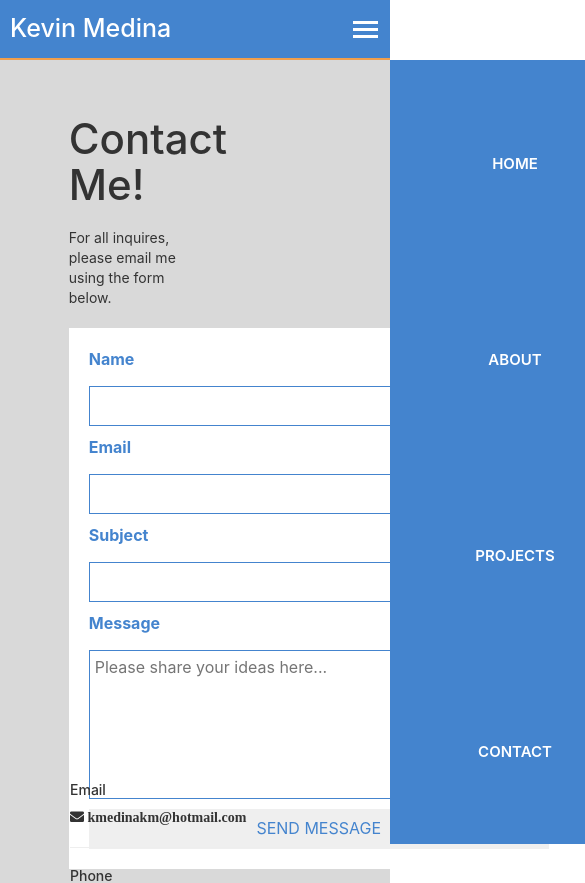
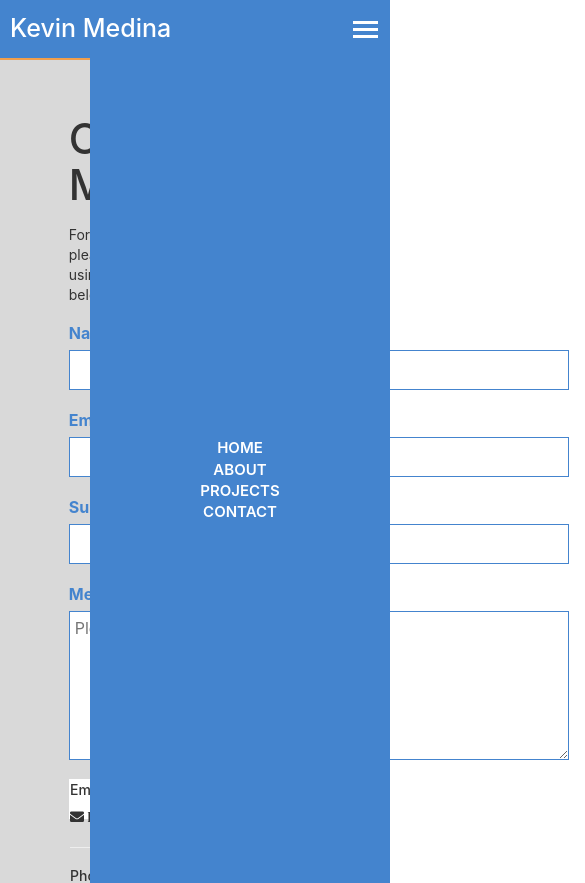
Before and after one commit to kevmedina/portfolio, a React (Create React App) app: page /contact in a window 390 px wide. Shown: the top 883 px of the page, 585 px wide, since content can reach past the window. Built offline with nearby package versions, Linux system fonts and the light colour scheme.

Commit message:
update the responsive navbar

```diff
--- a/src/components/Contact/Contact.css
+++ b/src/components/Contact/Contact.css
@@ -12,8 +12,6 @@
 .contact-container form {
   min-width: 500px;
   font-size: 16px;
-  background-color: #ffffff;
-  padding: 20px;
 }
 
 .contact-container form div {
@@ -35,13 +33,13 @@
 }
 
 .contact-form-container p {
-  margin: 20px 0;
+  margin: 1.2em 0;
 }
 
 .contact-container input {
   width: 100%;
   height: 40px;
-  margin: 10px 0;
+  margin-bottom: 1.2em;
   padding: 5px;
   border: 1px solid var(--blue);
 }
@@ -54,7 +52,7 @@
   width: 100%;
   border: none;
   padding: 5px;
-  margin: 10px 0;
+  margin-bottom: 1.2em;
   border: 1px solid var(--blue);
 }
 
@@ -63,6 +61,7 @@
   height: 40px;
   border: none;
   padding: 5px;
+  background-color: #ffffff;
   color: var(--blue);
 }
 
--- a/src/components/Navbar/Navbar.css
+++ b/src/components/Navbar/Navbar.css
@@ -1,5 +1,5 @@
 nav {
-  width: 100vw;
+  width: 100%;
   height: 60px;
   position: relative;
   background-color: var(--blue);
@@ -16,25 +16,15 @@ nav h1 {
   font-size: 2.5rem;
 }
 
-.nav-links {
-  width: 400px;
-  background-color: var(--blue);
-}
-
-.nav-links ul {
+nav ul {
+  margin: 0;
+  height: 100%;
   display: flex;
   align-items: center;
   justify-content: center;
   list-style: none;
-}
-
-.nav-links li {
-  height: 10px;
-}
-
-.nav-links .link:hover {
-  text-decoration: none;
-  color: var(--orange);
+  flex-flow: row nowrap;
+  transition: all 0.3s ease-in-out;
 }
 
 .link {
@@ -46,6 +36,11 @@ nav h1 {
   text-transform: uppercase;
 }
 
+.link:hover {
+  text-decoration: none;
+  color: var(--orange);
+}
+
 .burger-menu {
   display: none;
   cursor: pointer;
@@ -54,9 +49,9 @@ nav h1 {
 }
 
 .burger-menu div {
+  background-color: #ffffff;
   width: 25px;
   height: 3px;
-  background-color: #ffffff;
   margin: 2px;
 }
 
@@ -65,28 +60,25 @@ nav h1 {
     display: flex;
   }
 
-  .nav-links {
-    position: absolute;
-    width: 250px;
-    height: calc(100vh - 60px);
-    top: 60px;
+  nav ul {
+    flex-flow: column nowrap;
+    position: fixed;
+    top: 58px;
     right: 0;
-    transform: translateX(100%);
-    transition: transform 0.3s ease-in;
+    height: 100vh;
+    width: 300px;
+    background-color: var(--blue);
   }
 
-  .nav-links ul {
-    display: flex;
-    flex-direction: column;
-    justify-content: space-around;
-    align-items: center;
-    height: 100%;
+  .nav-open {
+    transform: translateX(0);
   }
 
-  .nav-active {
-    transform: translateX(0%);
+  .nav-close {
+    transform: translateX(100%);
   }
 
+  /*
   .toggle1 {
     transform: rotate(-45deg) translate(-4px, 6px);
   }
@@ -95,5 +87,5 @@ nav h1 {
   }
   .toggle3 {
     transform: rotate(45deg) translate(-4px, -6px);
-  }
+  } */
 }
--- a/src/components/Navbar/Navbar.js
+++ b/src/components/Navbar/Navbar.js
@@ -1,20 +1,19 @@
-import React from "react";
+import React, { useState } from "react";
 import { Link } from "react-router-dom";
 import "./Navbar.css";
 
 const Navbar = () => {
-  const toggleMenu = () => {
-    const links = document.querySelector(".nav-links");
-    links.classList.toggle("nav-active");
+  const [open, setOpen] = useState(false);
 
-    const line1 = document.querySelector(".link1");
-    line1.classList.toggle("toggle1");
+  const toggleMenu = (open) => {
+    const navMenu = document.querySelector("nav ul");
 
-    const line2 = document.querySelector(".link2");
-    line2.classList.toggle("toggle2");
-
-    const line3 = document.querySelector(".link3");
-    line3.classList.toggle("toggle3");
+    setOpen(!open);
+    if (open) {
+      navMenu.classList.toggle("nav-open");
+    } else {
+      navMenu.classList.toggle("nav-close");
+    }
   };
 
   return (
@@ -23,7 +22,6 @@ const Navbar = () => {
         <h1>Kevin Medina</h1>
       </div>
 
-      <div className="nav-links">
       <ul>
         <li>
           <Link className="link" to="/">
@@ -46,9 +44,8 @@ const Navbar = () => {
           </Link>
         </li>
       </ul>
-      </div>
 
-      <div className="burger-menu" onClick={() => toggleMenu()}>
+      <div className="burger-menu" open={open} onClick={() => toggleMenu(open)}>
         <div className="link1"></div>
         <div className="link2"></div>
         <div className="link3"></div>
--- a/src/components/Projects/Projects.js
+++ b/src/components/Projects/Projects.js
@@ -21,7 +21,11 @@ const Projects = () => {
               once all the bricks have been destroyed.
             </p>
             <p>Technologies: JavaScript, HTML, CSS, Canvas</p>
-            <a href="https://kevmedina.github.io/ironhack-project-1/">
+            <a
+              href="https://kevmedina.github.io/ironhack-project-1/"
+              target="_blank"
+              rel="noopener noreferrer"
+            >
               <button>VIEW WEBSITE</button>
             </a>
           </div>
@@ -41,7 +45,11 @@ const Projects = () => {
               Technologies: HTML, CSS, JavaScript, Node.js, Express.js,
               Passport.js, MongoDB, Mongoose, Socket.IO
             </p>
-            <a href="https://ironbook.herokuapp.com/">
+            <a
+              href="https://ironbook.herokuapp.com/"
+              target="_blank"
+              rel="noopener noreferrer"
+            >
               <button>VIEW WEBSITE</button>
             </a>
           </div>
@@ -62,7 +70,11 @@ const Projects = () => {
               Technologies: HTML, CSS, JavaScript, React.js, Node.js,
               Express.js, Passport.js, MongoDB, Mongoose
             </p>
-            <a href="https://dish-it-out.netlify.app">
+            <a
+              href="https://dish-it-out.netlify.app"
+              target="_blank"
+              rel="noopener noreferrer"
+            >
               <button>VIEW WEBSITE</button>
             </a>
           </div>
```
Lines whose indentation alone changed are shown as unchanged.
